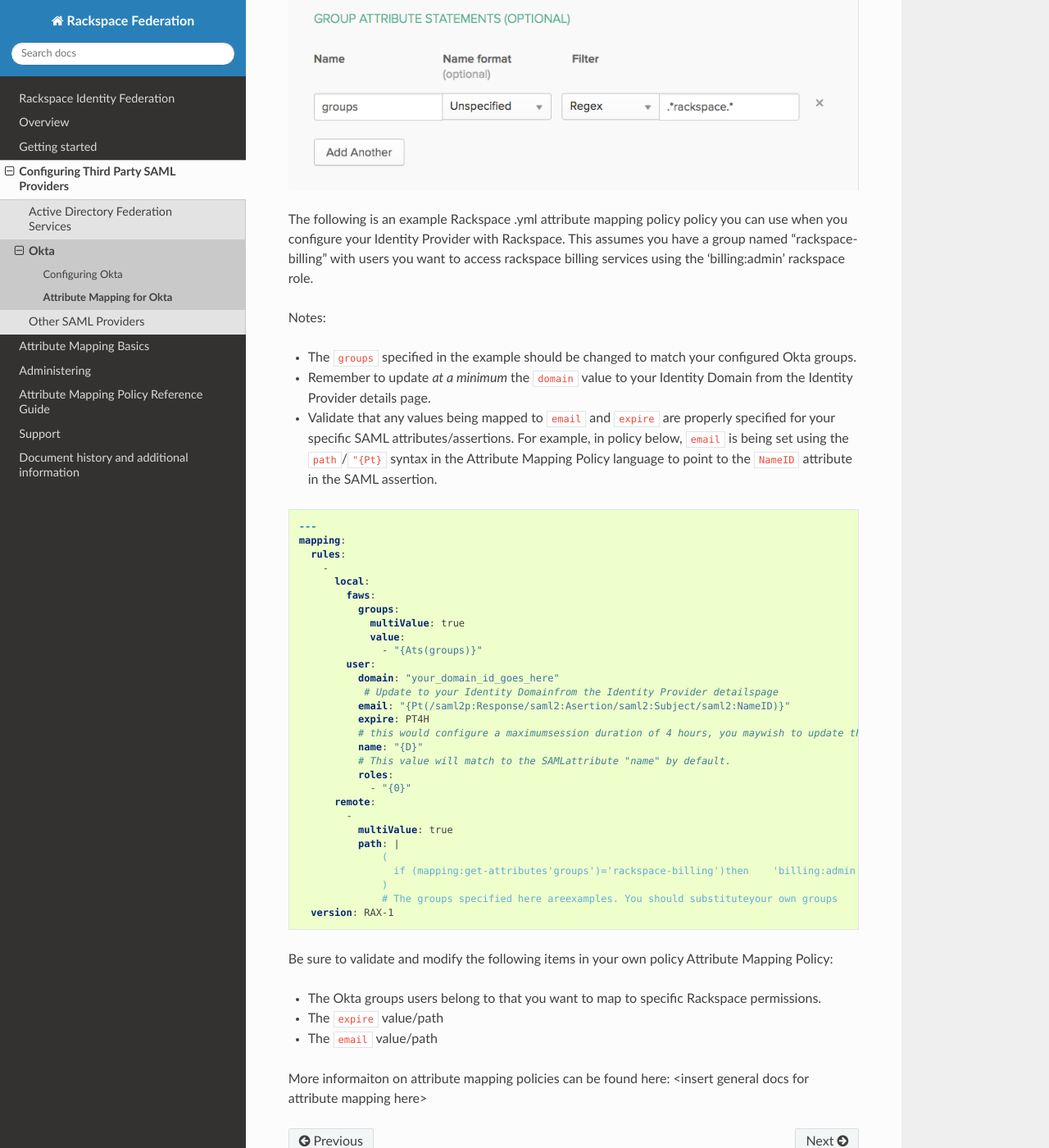
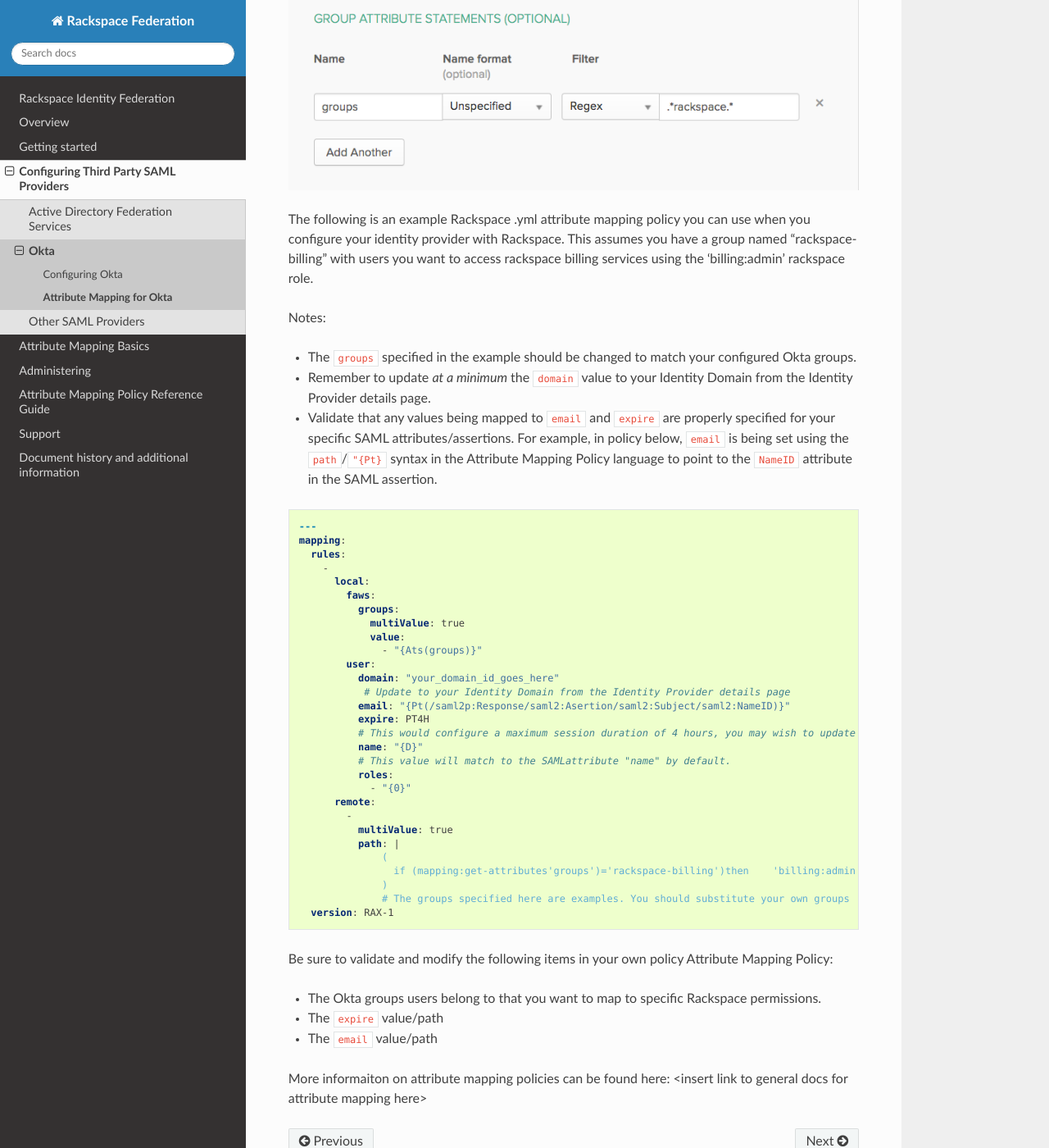
Before and after one commit to rackerlabs/docs-rackspace-federation, a Sphinx documentation site: the page built from doc/config-3p-saml/config-okta/okta-attribmapping.rst, in a window 1280 px wide and 1400 px high, scrolled down 476 px. Shown: the whole window at 82% size. Built offline with Sphinx 7.4.7 and the Read the Docs theme 2.0.0, drawn with Linux system fonts in a browser that asks for light colours; the version number could not be read and is left out.

Commit message:
Fixed typos in policy comments

```diff
--- a/doc/config-3p-saml/config-okta/okta-attribmapping.rst
+++ b/doc/config-3p-saml/config-okta/okta-attribmapping.rst
@@ -14,7 +14,7 @@
 .. image:: create_app_5.png
 
 
-The following is an example Rackspace .yml attribute mapping policy policy you can use when you configure your Identity Provider with Rackspace. This assumes you have a group named "rackspace-billing" with users you want to access rackspace billing services using the 'billing:admin' rackspace role.
+The following is an example Rackspace .yml attribute mapping policy you can use when you configure your identity provider with Rackspace. This assumes you have a group named "rackspace-billing" with users you want to access rackspace billing services using the 'billing:admin' rackspace role.
 
 Notes:
 
@@ -43,10 +43,10 @@
                  - "{Ats(groups)}"
            user:
              domain: "your_domain_id_goes_here"
-              # Update to your Identity Domainfrom the Identity Provider detailspage
+              # Update to your Identity Domain from the Identity Provider details page
              email: "{Pt(/saml2p:Response/saml2:Asertion/saml2:Subject/saml2:NameID)}"
              expire: PT4H
-             # this would configure a maximumsession duration of 4 hours, you maywish to update the expire value to aSAML provided value
+             # This would configure a maximum session duration of 4 hours, you may wish to update the expire value to a SAML provided value
              name: "{D}"
              # This value will match to the SAMLattribute "name" by default.
              roles:
@@ -58,7 +58,7 @@
                  (
                    if (mapping:get-attributes'groups')='rackspace-billing')then    'billing:admin' else ()
                  )
-                 # The groups specified here areexamples. You should substituteyour own groups
+                 # The groups specified here are examples. You should substitute your own groups
      version: RAX-1
 
 Be sure to validate and modify the following items in your own policy |amp|:
@@ -67,4 +67,4 @@
 - The ``expire`` value/path
 - The ``email`` value/path
 
-More informaiton on attribute mapping policies can be found here: <insert general docs for attribute mapping here>
+More informaiton on attribute mapping policies can be found here: <insert link to general docs for attribute mapping here>
```
